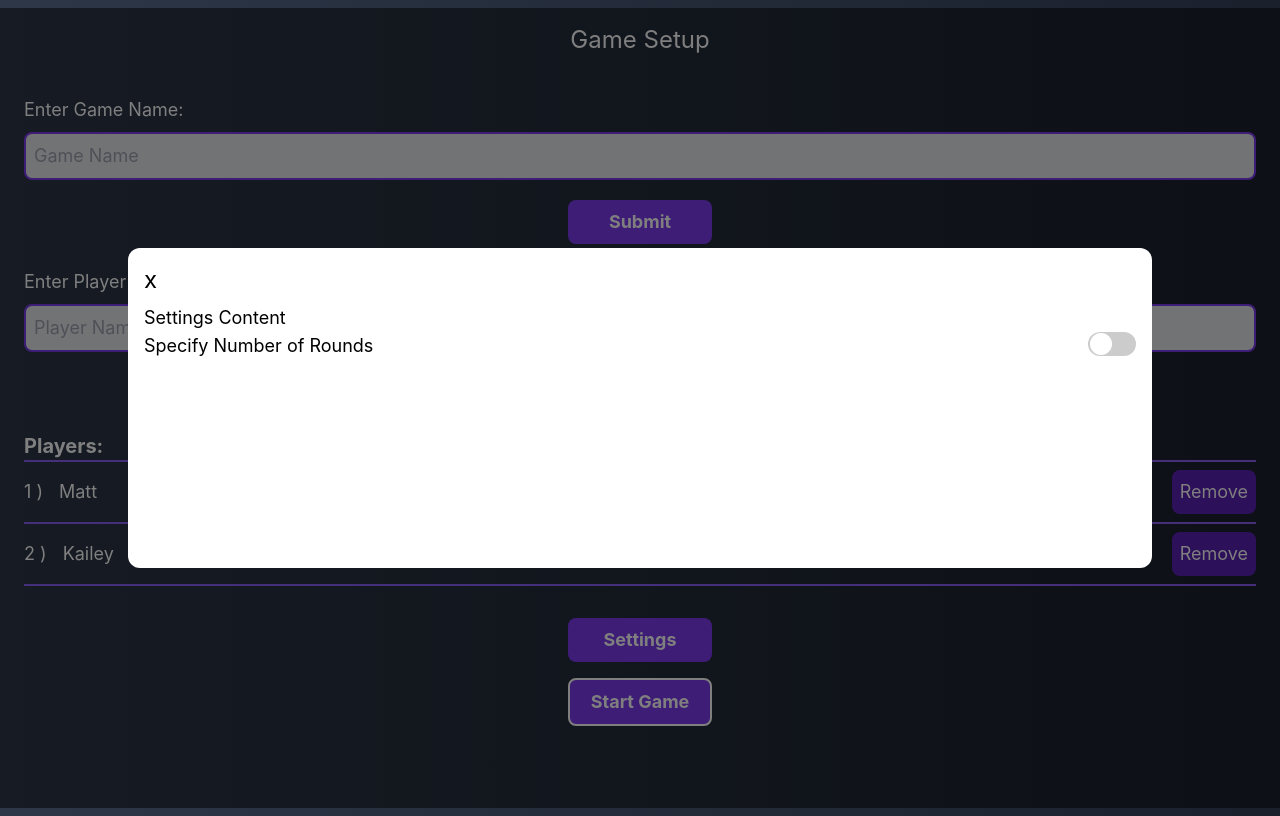
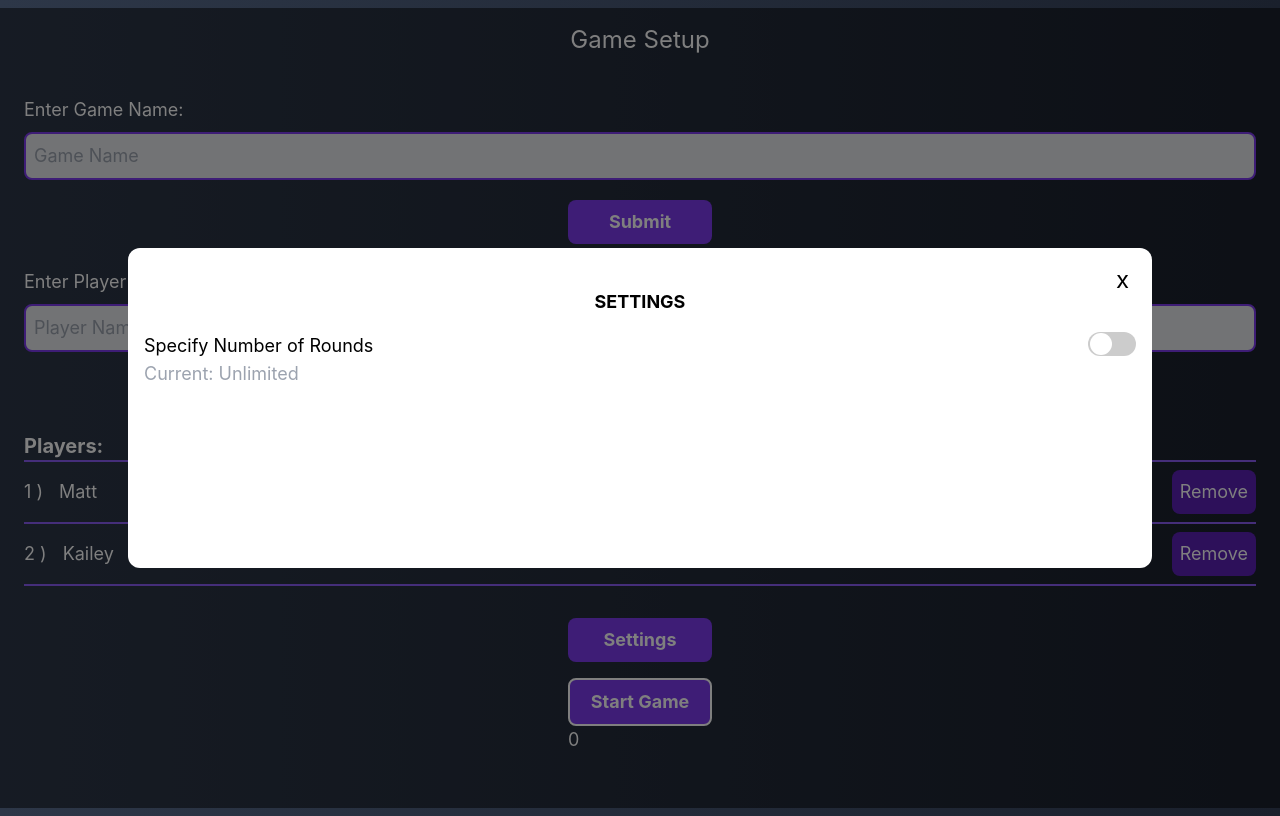
Before and after one commit to MattHlav478/score-keeper, a React (Create React App) app: page / in a window 1280 px wide. Both pictures are taken after a click on the button "Settings". Built offline with nearby package versions, Linux system fonts and the light colour scheme.

Commit message:
toggle switch, number of rounds work

```diff
--- a/src/App.js
+++ b/src/App.js
@@ -4,13 +4,24 @@ import { Scorekeeper, Setup } from "./screens/index";
 import { BrowserRouter as Router, Routes, Route } from "react-router-dom";
 
 function App() {
-  const [players, setPlayers] = useState([{
-    name: "Matt",
-    scores: [],
-  },{
-    name: "Kailey",
-    scores: [],
-  }]);
+  const [players, setPlayers] = useState([
+    {
+      name: "Matt",
+      scores: [],
+    },
+    {
+      name: "Kailey",
+      scores: [],
+    },
+  ]);
+
+  const [gameName, setGameName] = useState("");
+
+  let gameDetails = {
+    gameName: gameName,
+    totalRounds: 0,
+    totalPlayers: players,
+  };
 
   return (
     <>
@@ -18,11 +29,26 @@ function App() {
         <Routes>
           <Route
             path="/"
-            element={<Setup players={players} setPlayers={setPlayers} />}
+            element={
+              <Setup
+                players={players}
+                setPlayers={setPlayers}
+                gameDetails={gameDetails}
+                gameName={gameName}
+                setGameName={setGameName}
+              />
+            }
           />
           <Route
             path="/scoreboard"
-            element={<Scorekeeper players={players} setPlayers={setPlayers} />}
+            element={
+              <Scorekeeper
+                players={players}
+                setPlayers={setPlayers}
+                gameDetails={gameDetails}
+                gameName={gameName}
+              />
+            }
           />
         </Routes>
       </Router>
--- a/src/components/Modal.js
+++ b/src/components/Modal.js
@@ -1,13 +1,20 @@
-import React from 'react';
+import React from "react";
 
 export default function Modal({ children, isOpen, closeModal }) {
   if (!isOpen) return null;
 
   return (
-    <div className="modal" id='modal'>
+    <div className="modal" id="modal">
       <div className="bg-white text-black p-4 rounded-xl w-4/5 min-h-min h-2/5">
-        <button className='text-2xl w-3 pb-2' onClick={closeModal}>x</button>
-        {children}
+        <div className="relative w-100 bg-sky-200">
+          <button
+            className="absolute right-2 w-3 pb-2 text-2xl"
+            onClick={closeModal}
+          >
+            x
+          </button>
+        </div>
+        <div className="flex flex-col pt-6">{children}</div>
       </div>
     </div>
   );
--- a/src/components/subcomponents/ToggleSwitch.css
+++ b/src/components/subcomponents/ToggleSwitch.css
@@ -39,7 +39,7 @@
 }
 
 input:checked + .slider {
-  background-color: green;
+  background-color: rgb(124 58 237);
 }
 
 input:checked + .slider:before {
--- a/src/components/subcomponents/ToggleSwitch.js
+++ b/src/components/subcomponents/ToggleSwitch.js
@@ -1,10 +1,10 @@
 import React from "react";
 import "./ToggleSwitch.css";
 
-export default function ToggleSwitch() {
+export default function ToggleSwitch({ isToggled, onToggle }) {
   return (
-    <label  className="switch">
-      <input type="checkbox" />
+    <label className="switch">
+      <input type="checkbox" checked={isToggled} onChange={onToggle} />
       <span className="slider" />
     </label>
   );
--- a/src/screens/Setup.js
+++ b/src/screens/Setup.js
@@ -3,27 +3,29 @@ import { Link } from "react-router-dom";
 import Modal from "../components/Modal";
 import ToggleSwitch from "../components/subcomponents/ToggleSwitch";
 
-export default function Setup({ players, setPlayers }) {
+export default function Setup({
+  players,
+  setPlayers,
+  gameDetails,
+  gameName,
+  setGameName,
+}) {
   const [playerName, setPlayerName] = useState("");
   const [alertPlayerNameError, setAlertPlayerNameError] = useState(false);
 
-  const [gameName, setGameName] = useState("");
   const [alertGameNameError, setAlertGameNameError] = useState(false);
 
   const [isModalOpen, setIsModalOpen] = useState(false);
+  const [isToggled, setIsToggled] = useState(false);
 
-  let gameDetails = {
-    gameName: gameName,
-    totalRounds: 1,
-    totalPlayers: players,
-  };
+  const [rounds, setRounds] = useState(0);
 
   useEffect(() => {
     if (isModalOpen) {
-      document.body.classList.add('modal-open')
+      document.body.classList.add("modal-open");
     }
     if (!isModalOpen) {
-      document.body.classList.remove('modal-open')
+      document.body.classList.remove("modal-open");
     }
   });
 
@@ -56,6 +58,14 @@ export default function Setup({ players, setPlayers }) {
 
   function removePlayer(index) {
     setPlayers(players.filter((_, i) => i !== index));
+  }
+
+  function handleSetRounds(event) {
+    if (rounds == 0) {
+      return;
+    } else {
+      setRounds(rounds);
+    }
   }
 
   function closeModal() {
@@ -135,11 +145,42 @@ export default function Setup({ players, setPlayers }) {
       </div>
       <div className="flex flex-col mx-auto">
         <Modal isOpen={isModalOpen} closeModal={closeModal}>
-          <div>Settings Content</div>
+          <div className="self-center font-bold pb-4">SETTINGS</div>
           <div className="flex flex-row justify-between">
-            <div>Specify Number of Rounds</div>
-            <ToggleSwitch/>
+            <div>
+              <div>Specify Number of Rounds</div>
+              <div className="text-gray-400">
+                Current: {rounds == 0 ? "Unlimited" : rounds}
+              </div>
+            </div>
+
+            <ToggleSwitch
+              isToggled={isToggled}
+              onToggle={() => setIsToggled(!isToggled)}
+            />
           </div>
+          {isToggled && (
+            <div className="flex flex-col mx-auto">
+              <div className="flex mx-auto">
+                <input
+                  type="number"
+                  id="number-rounds"
+                  name="number-rounds"
+                  // value={rounds}
+                  // onChange={handlePlayerNameChange}
+                  className="self-center opacity-100 w-10 text-center bg-gray-200 border-2 border-solid rounded-lg border-violet-600 text-black"
+                  placeholder="#"
+                />
+                <div className="self-center pl-2">Rounds</div>
+              </div>
+              <button
+                className=" my-2 bg-violet-600 text-white rounded-lg"
+                onClick={() => handleSetRounds}
+              >
+                Set
+              </button>
+            </div>
+          )}
         </Modal>
         <button
           className="font-bold rounded-lg w-36 p-2 mt-4 bg-violet-600"
@@ -152,6 +193,7 @@ export default function Setup({ players, setPlayers }) {
             Start Game
           </button>
         </Link>
+        <div>{rounds}</div>
       </div>
     </div>
   );
```
